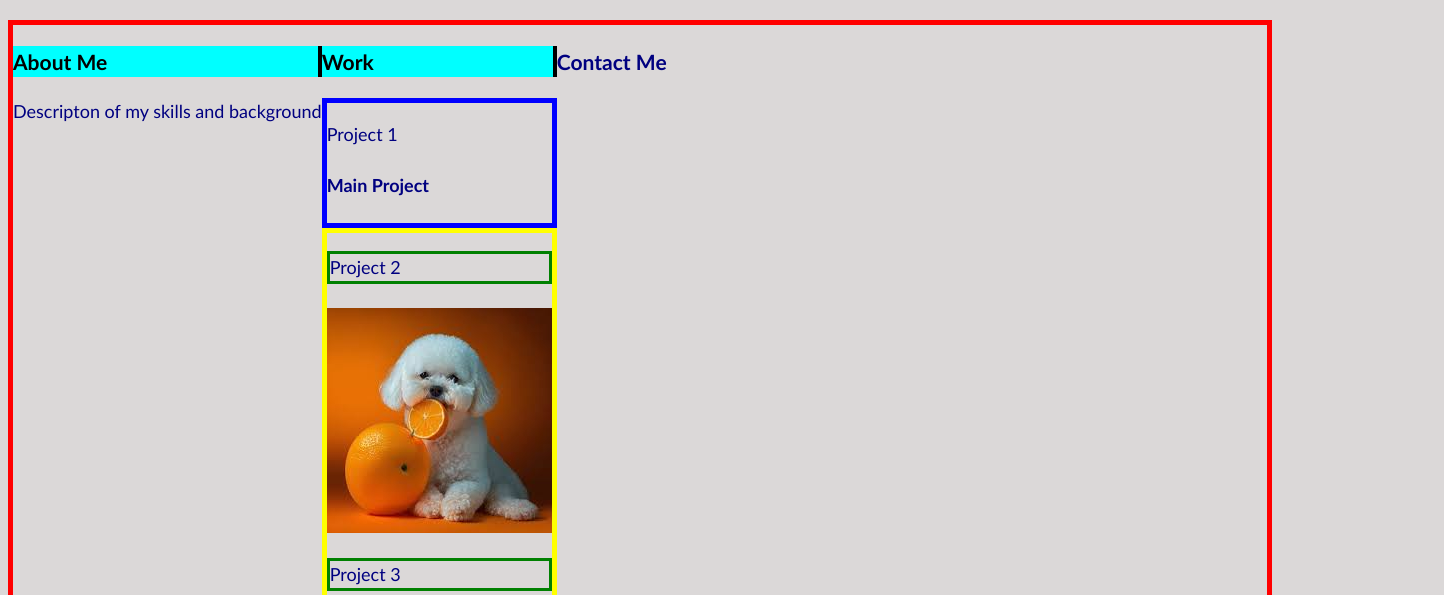
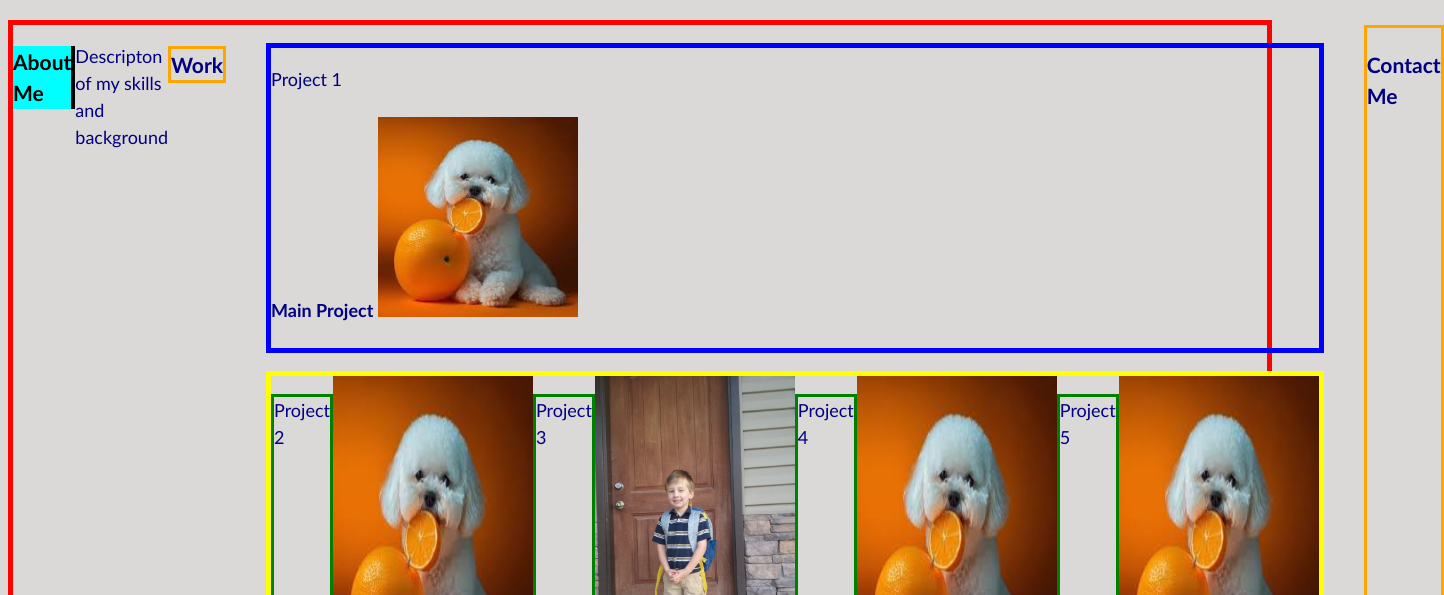
Before and after one commit to lindseycarlson23/personal-portfolio, a plain HTML site: page index.html in a window 1280 px wide. Shown: the part 205-800 px from the top of the page, 1444 px wide, since content can reach past the window. Drawn offline with Linux system fonts and the light colour scheme.

Commit message:
added 6 sections to main

```diff
--- a/Assets/style.css
+++ b/Assets/style.css
@@ -11,11 +11,11 @@
 
 html {
     /* QUESTION - WHAT IS THIS? */
-    font-size: 50%;
+
 }
 
 nav {
-    align-items: inline;
+
 }
 
 body {
@@ -39,7 +39,9 @@ body {
     /*location of the title box*/
 }
 
-
+img {
+    max-width: 200px;
+}
 
 .title {
     border-right: solid black 4px;
@@ -51,7 +53,7 @@ body {
 }
 
 .aside-title {
-    align-items: left;
+    border: solid orange 3px;
 }
 
 .big-project-container {
@@ -59,9 +61,23 @@ body {
 }
 
 .project-container {
+    display: flex;
     border: solid yellow 5px
 }
 
 .project {
     border: solid green 3px
 }
+
+/*Larger Screens*/
+@media screen and (min-width: 992px) {
+    header {
+        width: 75%
+    }
+
+   /* .container {
+        flex: 0 0 33.333%;
+        max-width: 33.333%;
+    }   */
+
+}
--- a/index.html
+++ b/index.html
@@ -42,28 +42,37 @@
     </div>
 
     <main class="container">
+        <!--About Me Header Section-->
         <section>
             <h3 class="aside title">About Me</h3>
+        </section>
+
+        <!--About Me Description Section-->
+        <section class="paragraph">
             <p>
             Descripton of my skills and background
             </p>
         </section>
 
-
-        <div>
-            <h3 class="title">Work</h3>
+        <!--Work Header Section-->
+        <section>
+            <h3 class="aside-title">Work</h3>
             <!--vertical line --- do a right border-->
+        </section>
 
 
-            <section class="big-project-container">
+        <!--Project Card Section-->
+        <section>
+            <figure class="big-project-container">
 
                 <p class="big-project">Project 1</p>
-                    <h4>
+                    <h4 class="img">
                         Main Project
+                        <img src="project 1.jpg" alt="">
                     </h4>
-            </section>
+            </figure>
 
-            <section class="project-container">
+            <figure class="project-container">
                 <p class="project">Project 2</p>
                     <h4>
 
@@ -73,20 +82,30 @@
                     <h4>
 
                     </h4>
+                    <img src="project 2.jpg" alt="">
                 <p class="project">Project 4</p>
                     <h4>
 
                     </h4>
+                    <img src="project 1.jpg" alt="">
                 <p class="project">Project 5</p>
                     <h4>
 
                     </h4>
-            </section>
-        </div>
+                    <img src="project 1.jpg" alt="">
+            </figure>
+        </section>
 
+        <!--Contact Me Header Section-->
+        <section class="aside-title">
+            <h3>Contact Me</h3>
+        </section>
 
-        <footer>
-            <h3>Contact Me</h3>
-        </footer>
+        <!--Contact Me Content Section-->
+        <section>
+            <a href=""></a>
+            <a href=""></a>
+            <a href=""></a>
+        </section>
     </main>
 </body>
```
Also changed, not shown: Project 2.jpg (added).
